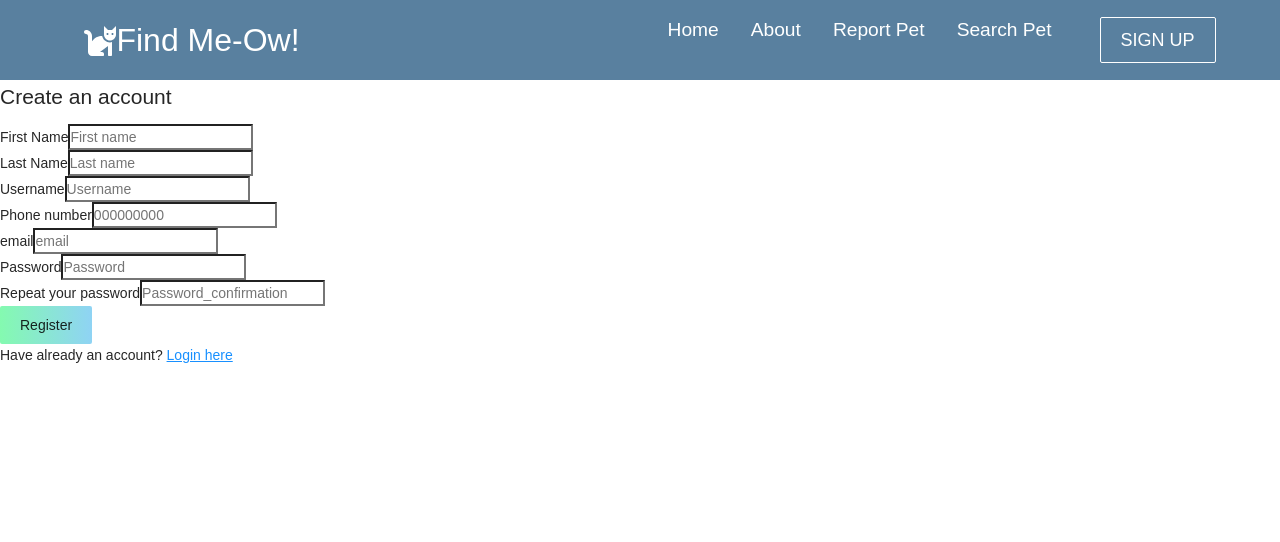
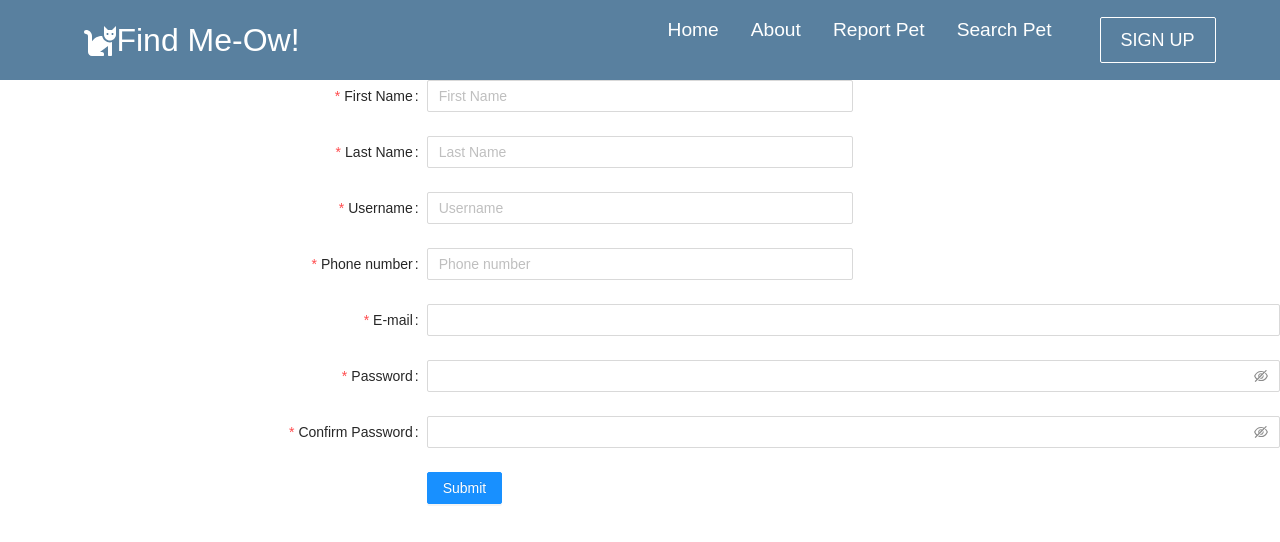
Before and after one commit to WalidDouri/FinalProject_Find_Meow, a React (Create React App) app in the folder frontend/: page /sign-up in a window 1280 px wide. Shown: the top 542 px of the page. Built offline with nearby package versions, Linux system fonts and the light colour scheme.

Commit message:
Changed signup and Add validation

```diff
--- a/frontend/src/Pages/SignUp.jsx
+++ b/frontend/src/Pages/SignUp.jsx
@@ -1,185 +1,188 @@
-import React from 'react'
-import './SignUp.scss'
-import { useState } from "react";
-import axios from "axios";
+import React from 'react';
+import axios from 'axios';
+import 'antd/dist/antd.css';
+import {
+  Form,
+  Input,
+  Button
+} from 'antd';
+
+const formItemLayout = {
+  labelCol: {
+    xs: {
+      span: 24,
+    },
+    sm: {
+      span: 8,
+    },
+  },
+  wrapperCol: {
+    xs: {
+      span: 24,
+    },
+    sm: {
+      span: 16,
+    },
+  },
+};
+const tailFormItemLayout = {
+  wrapperCol: {
+    xs: {
+      span: 24,
+      offset: 0,
+    },
+    sm: {
+      span: 16,
+      offset: 8,
+    },
+  },
+};
+
+const Test = () => {
+  const [form] = Form.useForm();
+
+  const onFinish = (values) => {
+    const url = "http://localhost:3001/api/signup"
+    const  newUser = {
+      ...values
+      }
+
+    console.log('Received values of form: ', newUser);
+    axios.post(url, newUser)
+    .then(res => {
+        console.log(res.data)
+    })
+    .catch(err => {console.log(err)})
+
+  };
+
+  return (
+
+    <Form
+      {...formItemLayout}
+      form={form}
+      name="register"
+      onFinish={onFinish}
+      // initialValues={{
+      //   residence: ['zhejiang', 'hangzhou', 'xihu'],
+      //   prefix: '86',
+      // }}
+      scrollToFirstError
+    >
+
+      <Form.Item
+        name="first_name"
+        label="First Name"
+
+        rules={[
+          {
+            required: true,
+            message: 'Please input your first name'
+          },
+        ]}
+      >
+        <Input style={{ width: '50%' }} placeholder="First Name" />
+      </Form.Item>
+
+      <Form.Item
+        name="last_name"
+        label="Last Name"
+        rules={[
+          {
+            required: true,
+            message: 'Please input your Last name'
+          },
+        ]}
+      >
+        <Input style={{ width: '50%' }} placeholder="Last Name"/>
+      </Form.Item>
 
 
-export default function SignUp() {
+      {/* <Row gutter={2}>  */}
+      <Form.Item
+        name="username"
+        label="Username"
+        rules={[
+          {
+            required: true,
+            message: 'Please input your Username'
+          },
+        ]}
+      >
+        <Input style={{ width: '50%' }} placeholder="Username"/>
+      </Form.Item>
 
-  const [formData, setFormData] = useState({
-    first_name: "",
-    last_name: "",
-    username: "",
-    phone_number: "",
-    email: "",
-    password: "",
-    password_confirmation: ""
-  });
+      <Form.Item
+        name="phone_number"
+        label="Phone number"
+        rules={[{ required: true, message: 'Please input your phone number!' }]}
+      >
+        <Input style={{ width: '50%' }} placeholder="Phone number" />
+      </Form.Item>
 
+      {/* </Row> */}
 
-  const { first_name, last_name, username, phone_number, email,password, password_confirmation } = formData;
+      <Form.Item
+        name="email"
+        label="E-mail"
+        rules={[
+          {
+            type: 'email',
+            message: 'The input is not valid E-mail!',
+          },
+          {
+            required: true,
+            message: 'Please input your E-mail!',
+          },
+        ]}
+      >
+        <Input />
+      </Form.Item>
 
-  const onChange = (e) =>
-    setFormData({ ...formData, [e.target.name]: e.target.value });
+      <Form.Item
+        name="password"
+        label="Password"
+        rules={[
+          {
+            required: true,
+            message: 'Please input your password!',
+          },
+        ]}
+        hasFeedback
+      >
+        <Input.Password />
+      </Form.Item>
 
-  const handleSubmitClick = (e) => {
-        e.preventDefault();
-        if(password === password_confirmation) {
-          console.log("handle submit clicked", formData)
-          const newUser = {...formData };
-          delete newUser.password_confirmation;
-          save(newUser);
-        } else {
-            console.log('Passwords do not match');
-        }
-  }
+      <Form.Item
+        name="confirm"
+        label="Confirm Password"
+        dependencies={['password']}
+        hasFeedback
+        rules={[
+          {
+            required: true,
+            message: 'Please confirm your password!',
+          },
+          ({ getFieldValue }) => ({
+            validator(_, value) {
+              if (!value || getFieldValue('password') === value) {
+                return Promise.resolve();
+              }
+              return Promise.reject(new Error('The two passwords that you entered do not match!'));
+            },
+          }),
+        ]}
+      >
+        <Input.Password />
+      </Form.Item>
 
+      <Form.Item {...tailFormItemLayout}>
+        <Button type="primary" htmlType="submit">
+          Submit
+        </Button>
+      </Form.Item>
+    </Form>
+  );
+};
 
-  function save(newUser) {
-
-    const endpoints = {
-      "SIGNUP": "http://localhost:3001/api/signup"
-    }
-
-    axios.post(endpoints.SIGNUP, newUser)
-      .then(response => {
-        console.log("Our Response:", response.data);
-        console.log("I'm the callback from the put call");
-      });
-    }
-
-
-  return (
-<section className="vh-100 bg-image" >
-  {/* <div className="mask d-flex align-items-center h-100 gradient-custom-3"> */}
-    <div className="container h-100">
-      <div className="row d-flex justify-content-center align-items-center h-100">
-        <div className="col-12 col-md-9 col-lg-7 col-xl-6">
-          <div className="card" >
-            <div className="card-body p-5">
-              <h2 className="text-uppercase text-center mb-5">Create an account</h2>
-
-              <form>
-
-                <div className="form-outline mb-4">
-                  <label className="form-label" htmlFor="form3Example1cg">First Name</label>
-                  <input
-                    type="text"
-                    // id="form3Example1cg"
-                    className="form-control form-control-lg"
-                    onChange={onChange}
-                    placeholder='First name'
-                    name='first_name'
-                    value={first_name}
-                    required
-                  />
-                </div>
-
-                <div className="form-outline mb-4">
-                  <label className="form-label" htmlFor="form3Example2cg">Last Name</label>
-                  <input
-                    type="text"
-                    // id="form3Example2cg"
-                    className="form-control form-control-lg"
-                    onChange={onChange}
-                    placeholder='Last name'
-                    name='last_name'
-                    value={last_name}
-                    required
-                  />
-                </div>
-
-                <div className="form-outline mb-4">
-                  <label className="form-label" htmlFor="form3Example4cg">Username</label>
-                  <input
-                    type="text"
-                    // id="form3Example4cg"
-                    className="form-control form-control-lg"
-                    onChange={onChange}
-                    placeholder='Username'
-                    name='username'
-                    value={username}
-                    required
-                  />
-                </div>
-
-                <div className="form-outline mb-4">
-                  <label className="form-label" htmlFor="form3Example3cg">Phone number</label>
-                  <input
-                    type="text"
-                    // id="form3Example3cg"
-                    className="form-control form-control-lg"
-                    onChange={onChange}
-                    placeholder='000000000'
-                    name='phone_number'
-                    value={phone_number}
-                    required
-                  />
-                </div>
-
-                <div className="form-outline mb-4">
-                  <label className="form-label" htmlFor="form3Example3cg">email</label>
-                  <input
-                    type="text"
-                    // id="form3Example3cg"
-                    className="form-control form-control-lg"
-                    onChange={onChange}
-                    placeholder='email'
-                    name='email'
-                    value={email}
-                    required
-                  />
-                </div>
-
-                <div className="form-outline mb-4">
-                  <label className="form-label" htmlFor="form3Example4cg">Password</label>
-                  <input
-                    type="password"
-                    // id="form3Example4cg" className="form-control form-control-lg"
-                    onChange={onChange}
-                    placeholder='Password'
-                    name='password'
-                    value={password}
-                    required
-                  />
-                </div>
-
-                <div className="form-outline mb-4">
-                  <label className="form-label" htmlFor="form3Example4cdg">Repeat your password</label>
-                  <input
-                    type="password"
-                    // id="form3Example4cdg" className="form-control form-control-lg"
-                    onChange={onChange}
-                    placeholder='Password_confirmation'
-                    name='password_confirmation'
-                    value={password_confirmation}
-                    required
-                  />
-                </div>
-
-
-                <div className="d-flex justify-content-center">
-                  <button
-                    type="button"
-                    className="btn btn-success btn-block btn-lg gradient-custom-4 text-body"
-                    onClick={handleSubmitClick}
-                    >Register</button>
-                </div>
-
-                <p className="text-center text-muted mt-5 mb-0">Have already an account? <a href="#!" className="fw-bold text-body"><u>Login here</u></a></p>
-
-              </form>
-
-            </div>
-          </div>
-        </div>
-      </div>
-    </div>
-  {/* </div> */}
-</section>
-  )
-}
-
-
-//         {/* <carsouel /> put flex position on the carousel */}
-//         {/* https://react-bootstrap.github.io/forms/validation/ */}
+export default Test;
```
